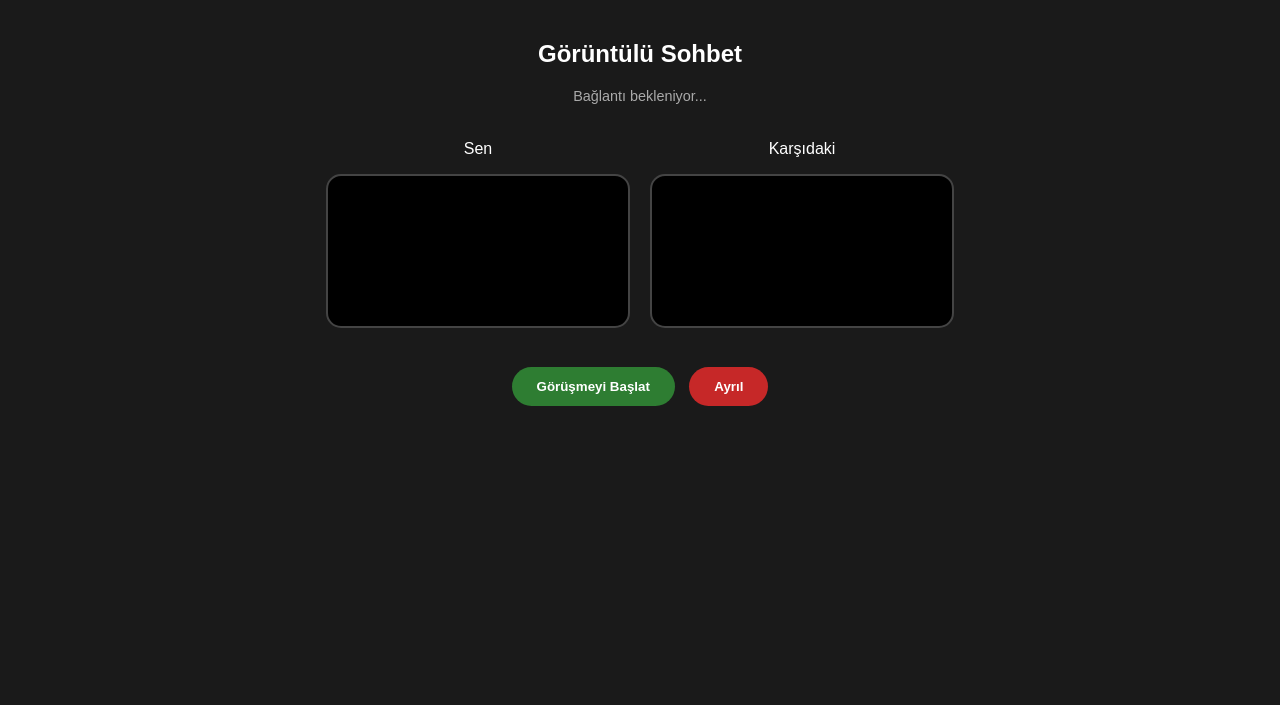
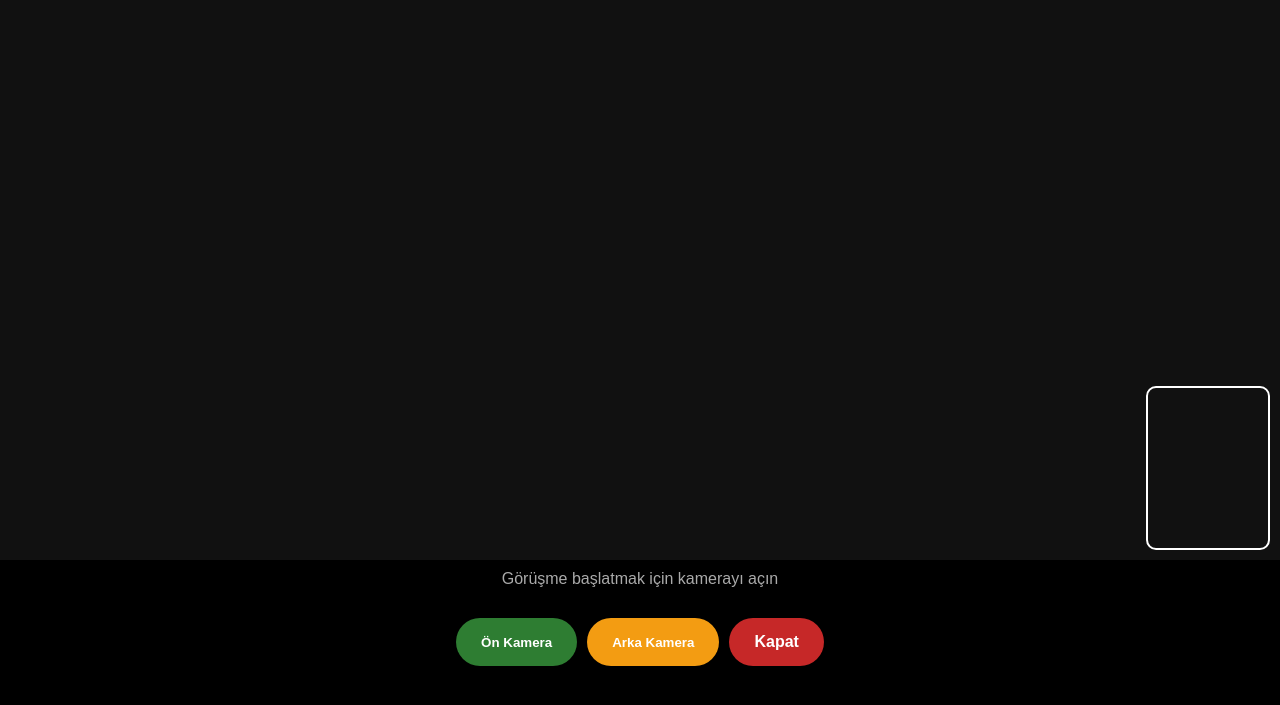
Before and after one commit to bollulu/sohbetimiz, a Flask app: page /live in a window 1280 px wide. Shown: the top 705 px of the page. Run offline with Flask 3, Linux system fonts and the light colour scheme; the visitor is signed in with stand-in values (Sample User, id 1); some libraries are stand-ins or nearby versions.

Commit message:
Update live.html

```diff
--- a/templates/live.html
+++ b/templates/live.html
@@ -2,60 +2,56 @@
 <html>
 <head>
     <title>Canlı Görüşme - Sohbetimiz</title>
+    <meta name="viewport" content="width=device-width, initial-scale=1">
     <script src="https://cdnjs.cloudflare.com/ajax/libs/socket.io/4.0.1/socket.io.js"></script>
     <style>
-        body { background: #1a1a1a; color: white; font-family: sans-serif; text-align: center; margin: 0; padding: 20px; }
-        .video-container { display: flex; flex-wrap: wrap; justify-content: center; gap: 20px; margin-top: 20px; }
-        video { width: 45%; max-width: 400px; min-width: 300px; border-radius: 15px; background: #000; border: 2px solid #444; }
-        .controls { margin-top: 30px; }
-        .btn { padding: 12px 25px; border-radius: 25px; border: none; cursor: pointer; font-weight: bold; margin: 5px; }
+        body { background: #000; color: white; font-family: sans-serif; margin: 0; text-align: center; }
+        .video-box { position: relative; width: 100%; height: 70vh; background: #111; display: flex; align-items: center; justify-content: center; }
+        #remoteVideo { width: 100%; height: 100%; object-fit: cover; }
+        #localVideo { position: absolute; right: 10px; bottom: 10px; width: 120px; height: 160px; border: 2px solid white; border-radius: 10px; object-fit: cover; z-index: 10; }
+        .controls { padding: 20px; display: flex; flex-wrap: wrap; justify-content: center; gap: 10px; }
+        .btn { padding: 15px 25px; border-radius: 30px; border: none; font-weight: bold; cursor: pointer; }
         .btn-start { background: #2e7d32; color: white; }
-        .btn-stop { background: #c62828; color: white; }
-        #status { color: #aaa; margin-top: 10px; font-size: 0.9em; }
+        .btn-switch { background: #f39c12; color: white; }
+        .btn-stop { background: #c62828; color: white; text-decoration: none; }
     </style>
 </head>
 <body>
-    <h2>Görüntülü Sohbet</h2>
-    <p id="status">Bağlantı bekleniyor...</p>
-
-    <div class="video-container">
-        <div>
-            <p>Sen</p>
-            <video id="localVideo" autoplay playsinline muted></video>
-        </div>
-        <div>
-            <p>Karşıdaki</p>
-            <video id="remoteVideo" autoplay playsinline></video>
-        </div>
+    <div class="video-box">
+        <video id="remoteVideo" autoplay playsinline></video>
+        <video id="localVideo" autoplay playsinline muted></video>
     </div>
 
+    <div id="status" style="padding:10px; color:#aaa;">Görüşme başlatmak için kamerayı açın</div>
+
     <div class="controls">
-        <button class="btn btn-start" onclick="startCall()">Görüşmeyi Başlat</button>
-        <a href="/chat"><button class="btn btn-stop">Ayrıl</button></a>
+        <button class="btn btn-start" onclick="initMedia('user')">Ön Kamera</button>
+        <button class="btn btn-switch" onclick="initMedia('environment')">Arka Kamera</button>
+        <a href="/chat" class="btn btn-stop">Kapat</a>
     </div>
 
     <script>
         const socket = io();
-        const localVideo = document.getElementById('localVideo');
-        const remoteVideo = document.getElementById('remoteVideo');
-        const statusText = document.getElementById('status');
-
-        let localStream;
-        let peerConnection;
+        let localStream, peerConnection;
         const config = { iceServers: [{ urls: 'stun:stun.l.google.com:19302' }] };
 
-        async function startCall() {
-            statusText.innerText = "Kamera açılıyor...";
-            localStream = await navigator.mediaDevices.getUserMedia({ video: true, audio: true });
-            localVideo.srcObject = localStream;
+        async function initMedia(mode) {
+            if (localStream) localStream.getTracks().forEach(t => t.stop());
 
-            socket.emit('join_live', { room: 'live_room' });
-            statusText.innerText = "Bağlantı kuruluyor...";
+            try {
+                localStream = await navigator.mediaDevices.getUserMedia({
+                    video: { facingMode: mode },
+                    audio: true
+                });
+                document.getElementById('localVideo').srcObject = localStream;
+                document.getElementById('status').innerText = "Bağlantı kuruluyor...";
+
+                socket.emit('join_live', { room: 'live_room' });
+            } catch (e) { alert("Kamera hatası: " + e); }
         }
 
         socket.on('user_joined', async () => {
-            statusText.innerText = "Birisi bağlandı, arama başlatılıyor...";
-            createPeerConnection();
+            createPeer();
             const offer = await peerConnection.createOffer();
             await peerConnection.setLocalDescription(offer);
             socket.emit('signal', { type: 'offer', sdp: offer });
@@ -63,7 +59,7 @@
 
         socket.on('signal', async (data) => {
             if (data.type === 'offer') {
-                createPeerConnection();
+                createPeer();
                 await peerConnection.setRemoteDescription(new RTCSessionDescription(data.sdp));
                 const answer = await peerConnection.createAnswer();
                 await peerConnection.setLocalDescription(answer);
@@ -75,21 +71,18 @@
             }
         });
 
-        function createPeerConnection() {
+        function createPeer() {
             if (peerConnection) return;
             peerConnection = new RTCPeerConnection(config);
+            localStream.getTracks().forEach(t => peerConnection.addTrack(t, localStream));
 
-            localStream.getTracks().forEach(track => peerConnection.addTrack(track, localStream));
-
-            peerConnection.onicecandidate = (event) => {
-                if (event.candidate) {
-                    socket.emit('signal', { type: 'candidate', candidate: event.candidate });
-                }
+            peerConnection.onicecandidate = e => {
+                if (e.candidate) socket.emit('signal', { type: 'candidate', candidate: e.candidate });
             };
 
-            peerConnection.ontrack = (event) => {
-                remoteVideo.srcObject = event.streams[0];
-                statusText.innerText = "Görüşme başladı!";
+            peerConnection.ontrack = e => {
+                document.getElementById('remoteVideo').srcObject = e.streams[0];
+                document.getElementById('status').innerText = "Canlı Görüşme Başladı!";
             };
         }
     </script>
```
